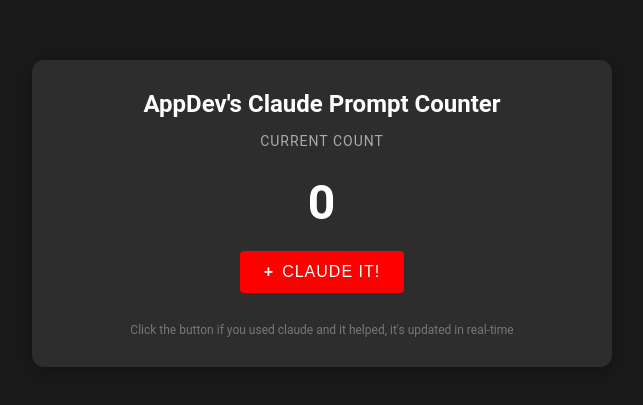
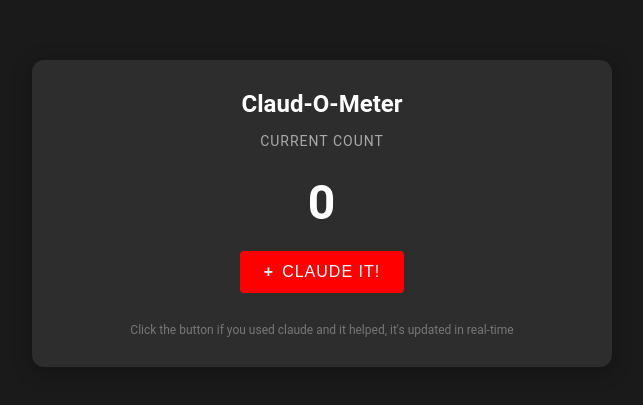
Before and after one commit to ashcashhash/counter-app, a website with bundled scripts: page public/index.html in a window 1280 px wide. Shown: the part 187-592 px from the top of the page, without its empty margins (318-961 px from the left). Built offline with nearby package versions, Linux system fonts and the light colour scheme; some packages are replaced by stand-ins of ours; no server answers; the database is empty.

Commit message:
Name Updated

```diff
--- a/public/index.html
+++ b/public/index.html
@@ -3,7 +3,7 @@
 <head>
   <meta charset="UTF-8">
   <meta name="viewport" content="width=device-width, initial-scale=1.0">
-  <title>Claude Counter</title>
+  <title>Claud-O-Meter</title>
   <link rel="stylesheet" href="styles.css">
   <style>
     /* Add loader styles */
@@ -51,7 +51,7 @@
 </head>
 <body>
   <div class="counter-container">
-    <div class="channel-name">AppDev's Claude Prompt Counter</div>
+    <div class="channel-name">Claud-O-Meter</div>
     <div class="label">Current Count</div>
     <div class="counter-value loading" id="counter">
       <div class="loader"></div>
```
